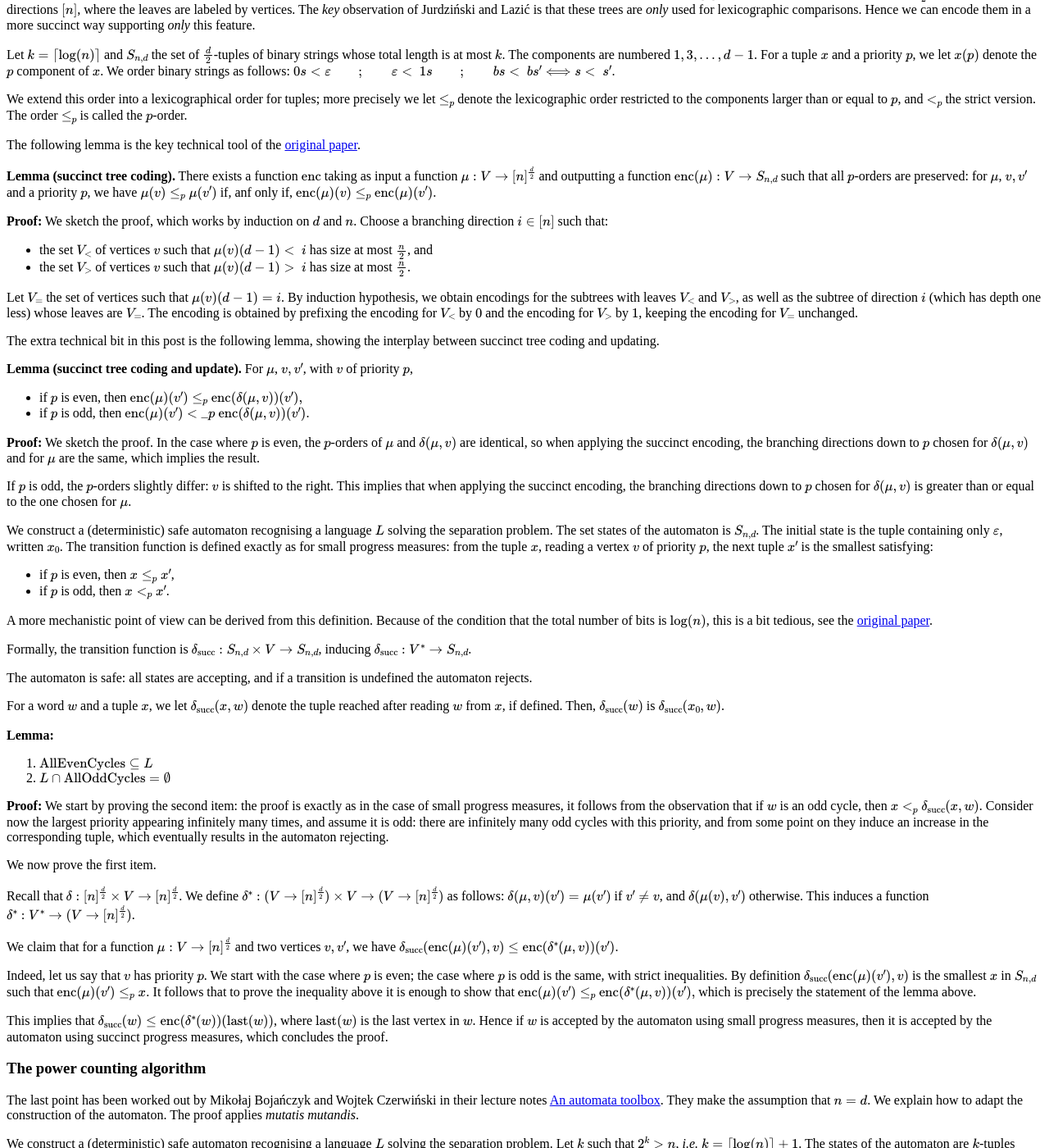
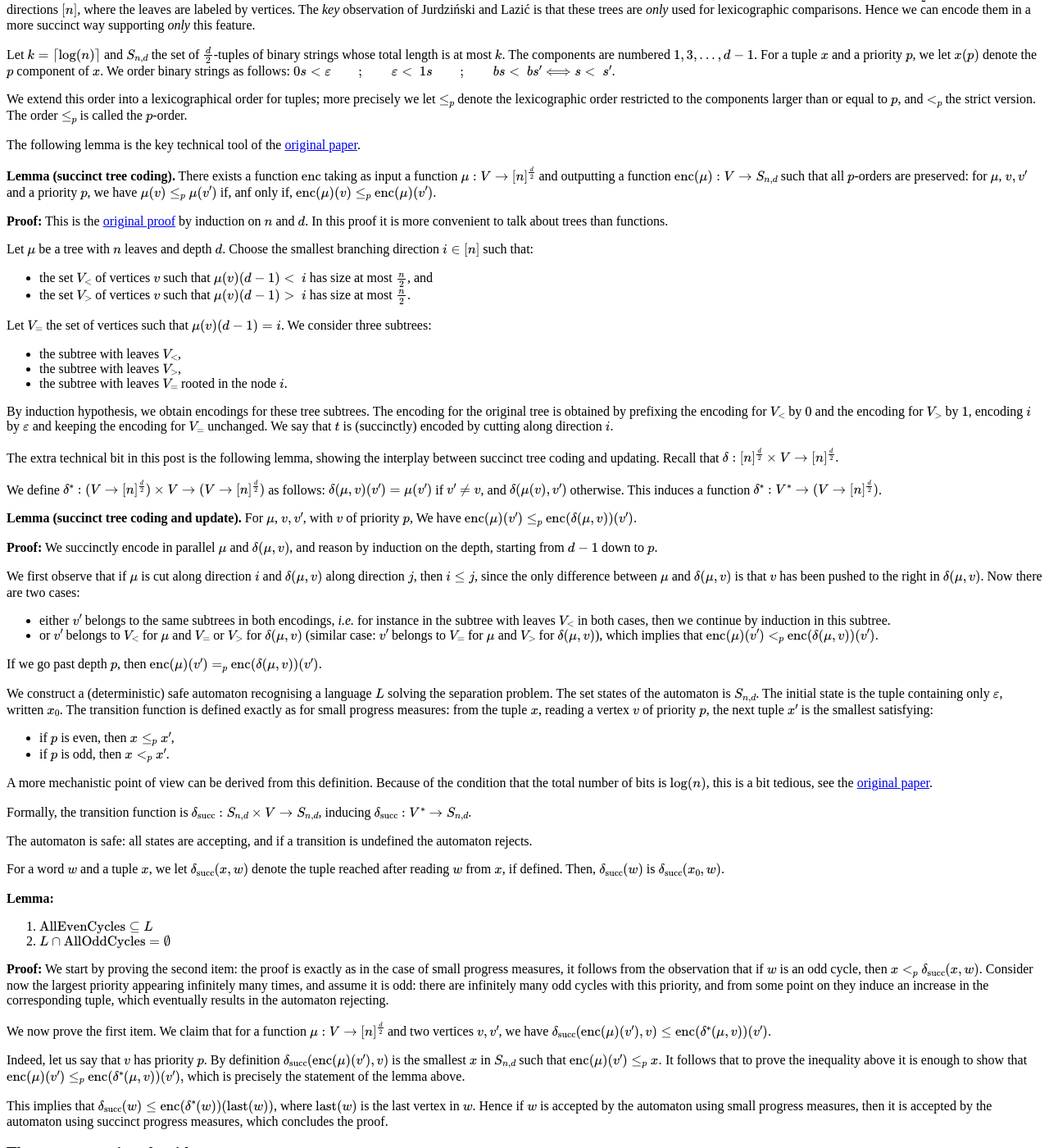
Before and after one commit to games-automata-play/games-automata-play.github.io, a Jekyll site: the page built from _posts/2017-11-13-Parity_separation.md, in a window 1280 px wide and 1400 px high, scrolled down 2423 px. Shown: the whole window at 82% size. Built offline with Jekyll 4.4.1, drawn with Linux system fonts in a browser that asks for light colours; nearby versions of some CDN libraries; formulas are drawn with MathJax 3.

Commit message:
fixed bug

```diff
--- a/_posts/2017-11-13-Parity_separation.md
+++ b/_posts/2017-11-13-Parity_separation.md
@@ -163,31 +163,53 @@ for $\mu$, $v, v'$ and a priority $p$, we have
 $$\mu(v) \le_p \mu(v')$$ if, anf only if, $$\enc(\mu)(v) \le_p \enc(\mu)(v').$$
 
 **Proof:**
-We sketch the proof, which works by induction on $d$ and $n$.
-Choose a branching direction $i \in [n]$ such that:
+This is the [original proof](https://arxiv.org/abs/1702.05051) by induction on $n$ and $d$.
+In this proof it is more convenient to talk about trees than functions.
+
+Let $\mu$ be a tree with $n$ leaves and depth $d$.
+Choose the smallest branching direction $i \in [n]$ such that:
 * the set $V_{<}$ of vertices $v$ such that $\mu(v)(d-1) <\ i$ has size at most $\frac{n}{2}$, and
 * the set $V_{>}$ of vertices $v$ such that $\mu(v)(d-1) >\ i$ has size at most $\frac{n}{2}$.
 
 Let $V_{=}$ the set of vertices such that $\mu(v)(d-1) = i$.
-By induction hypothesis, we obtain encodings for the subtrees with leaves $V_{<}$ and $V_{>}$,
-as well as the subtree of direction $i$ (which has depth one less) whose leaves are $V_{=}$.
-The encoding is obtained by prefixing the encoding for $V_{<}$ by $0$ and the encoding for $V_{>}$ by $1$, keeping the encoding for $V_{=}$ unchanged.
+We consider three subtrees:
+* the subtree with leaves $V_{<}$,
+* the subtree with leaves $V_{>}$,
+* the subtree with leaves $V_{=}$ rooted in the node $i$.
+
+By induction hypothesis, we obtain encodings for these tree subtrees.
+The encoding for the original tree is obtained by prefixing the encoding for $V_{<}$ by $0$ and the encoding for $V_{>}$ by $1$,
+encoding $i$ by $\varepsilon$ and keeping the encoding for $V_{=}$ unchanged.
+We say that $t$ is (succinctly) encoded by cutting along direction $i$.
+
 
 The extra technical bit in this post is the following lemma, showing the interplay between succinct tree coding and updating.
+Recall that $$\delta : [n]^{\frac{d}{2}} \times V \to [n]^{\frac{d}{2}}.$$
+
+We define $\delta^* : (V \to [n]^{\frac{d}{2}}) \times V \to (V \to [n]^{\frac{d}{2}})$ as follows:
+$\delta(\mu,v)(v') = \mu(v')$ if $v' \neq v$, and $\delta(\mu(v),v')$ otherwise.
+This induces a function $\delta^* : V^* \to (V \to [n]^{\frac{d}{2}})$.
 
 **Lemma (succinct tree coding and update).**
 For $\mu$, $v,v'$, with $v$ of priority $p$,
+We have $$\enc(\mu)(v') \le_p \enc(\delta(\mu,v))(v').$$
+
+<!--
 * if $p$ is even, then $$\enc(\mu)(v') \le_p \enc(\delta(\mu,v))(v'),$$
-* if $p$ is odd, then $$\enc(\mu)(v') <\_p\  \enc(\delta(\mu,v))(v').$$
+* if $p$ is odd, then $\enc(\mu)(v') <\_{p}  \enc(\delta(\mu,v))(v').$
+-->
 
 **Proof:**
-We sketch the proof.
-In the case where $p$ is even, the $p$-orders of $\mu$ and $\delta(\mu,v)$ are identical, so when applying the succinct encoding,
-the branching directions down to $p$ chosen for $\delta(\mu,v)$ and for $\mu$ are the same, which implies the result.
+We succinctly encode in parallel $\mu$ and $\delta(\mu,v)$, and reason by induction on the depth, starting from $d-1$ down to $p$.
 
-If $p$ is odd, the $p$-orders slightly differ: $v$ is shifted to the right.
-This implies that when applying the succinct encoding, the branching directions down to $p$
-chosen for $\delta(\mu,v)$ is greater than or equal to the one chosen for $\mu$.
+We first observe that if $\mu$ is cut along direction $i$ and $\delta(\mu,v)$ along direction $j$, then $i \le j$,
+since the only difference between $\mu$ and $\delta(\mu,v)$ is that $v$ has been pushed to the right in $\delta(\mu,v)$.
+Now there are two cases:
+* either $v'$ belongs to the same subtrees in both encodings, *i.e.* for instance in the subtree with leaves $V_{<}$ in both cases, then we continue by induction in this subtree.
+* or $v'$ belongs to $V_{<}$ for $\mu$ and $V_{=}$ or $V_{>}$ for $\delta(\mu,v)$ (similar case: $v'$ belongs to $V_{=}$ for $\mu$ and $V_{>}$ for $\delta(\mu,v)$),
+which implies that $\enc(\mu)(v') <\_{p}  \enc(\delta(\mu,v))(v').$
+
+If we go past depth $p$, then $\enc(\mu)(v') =\_{p}  \enc(\delta(\mu,v))(v').$
 
 
 We construct a (deterministic) safe automaton recognising a language $L$ solving the separation problem.
@@ -219,17 +241,10 @@ Consider now the largest priority appearing infinitely many times, and assume it
 and from some point on they induce an increase in the corresponding tuple, which eventually results in the automaton rejecting.
 
 We now prove the first item.
-
-Recall that $$\delta : [n]^{\frac{d}{2}} \times V \to [n]^{\frac{d}{2}}.$$
-We define $\delta^* : (V \to [n]^{\frac{d}{2}}) \times V \to (V \to [n]^{\frac{d}{2}})$ as follows:
-$\delta(\mu,v)(v') = \mu(v')$ if $v' \neq v$, and $\delta(\mu(v),v')$ otherwise.
-This induces a function $\delta^* : V^* \to (V \to [n]^{\frac{d}{2}})$.
-
 We claim that for a function $\mu : V \to [n]^{\frac{d}{2}}$ and two vertices $v,v'$, we have
 $$\deltasucc(\enc(\mu)(v'),v) \le \enc(\delta^*(\mu,v))(v').$$
 
-Indeed, let us say that $v$ has priority $p$. We start with the case where $p$ is even; the case where $p$ is odd is the same,
-with strict inequalities.
+Indeed, let us say that $v$ has priority $p$.
 By definition $$\deltasucc(\enc(\mu)(v'),v)$$ is the smallest $x$ in $S_{n,d}$ such that
 $$\enc(\mu)(v') \le_p x.$$
 It follows that to prove the inequality above it is enough to show that
```
